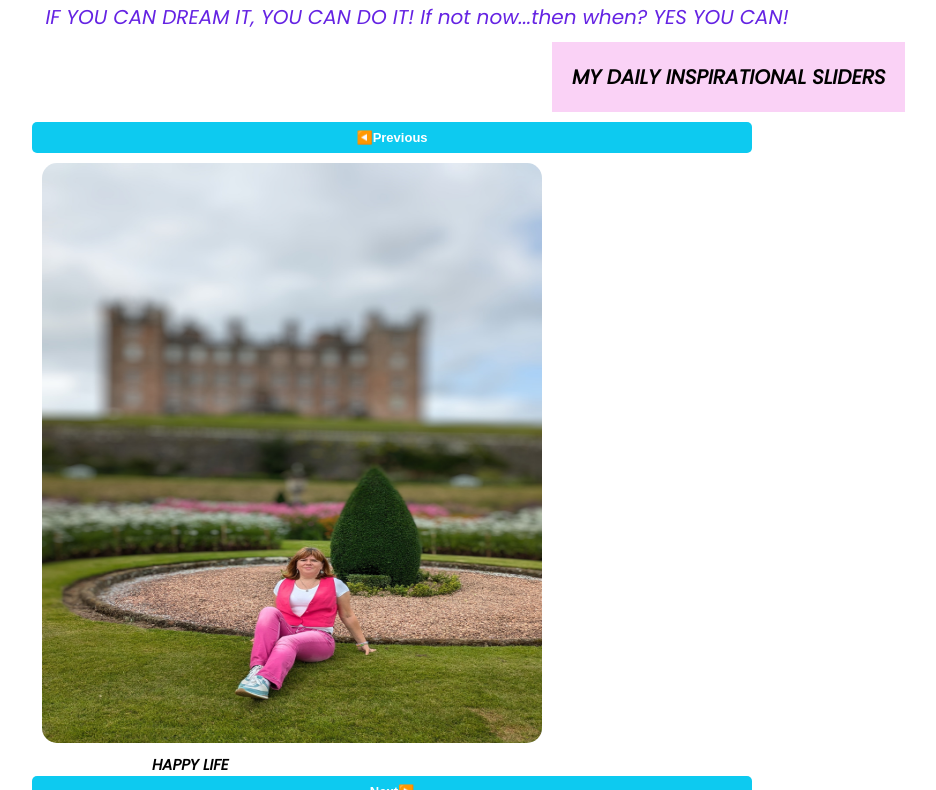
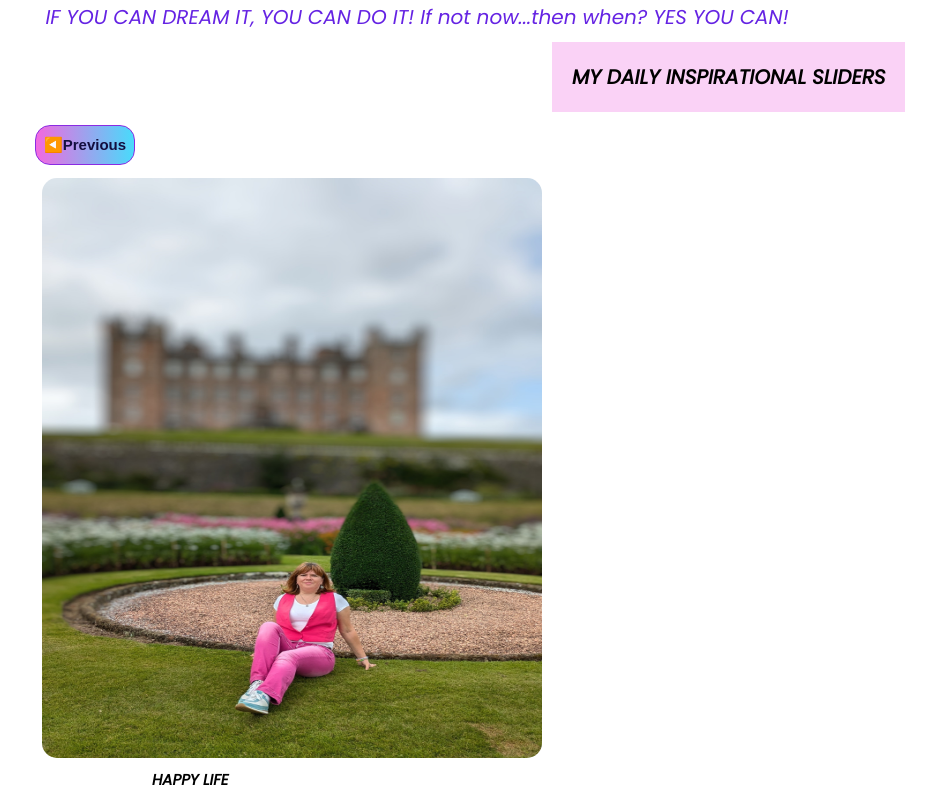
Before and after one commit to Maryna-tech/week6-visual-board-app, a React (Create React App) app: page / in a window 1280 px wide. Shown: the part 7970-8760 px from the top of the page, without its empty margins (248-1184 px from the left). Built offline with nearby package versions, Linux system fonts and the light colour scheme.

Commit message:
Update App.css

```diff
--- a/src/App.css
+++ b/src/App.css
@@ -124,7 +124,7 @@ h4{
   flex:1;
 }
 
-arrow{
+.left, .right{
   position: relative;
   height: 40px;
   width: 100px;
@@ -136,6 +136,14 @@ arrow{
   background: linear-gradient(to right, #f368e0, #48dbfb);
   margin: 3px;
   padding: 8px;
+}
+
+.left:hover{
+  background: greenyellow;
+}
+
+.right:hover{
+  background: greenyellow;
 }
 
 p.slide{
```
